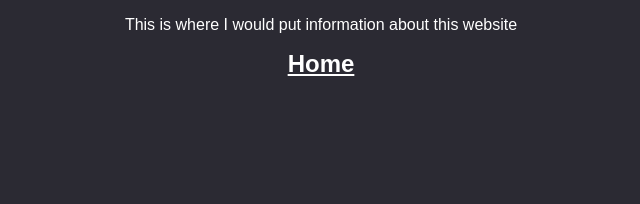
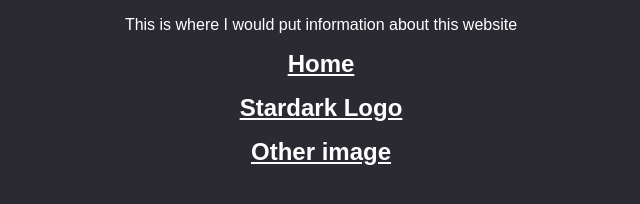
Before and after one commit to Starlight788/Starlight788.github.io, a plain HTML site: page about.html in a window 1280 px wide. Shown: the whole page, without its empty margins (319-959 px from the left). Drawn offline with Linux system fonts and the light colour scheme.

Commit message:
> Added a prank to the about page
added a download for a file called virus.jpg. it is not malicious

```diff
--- a/about.html
+++ b/about.html
@@ -37,5 +37,7 @@
   <body style="background-color: #2b2a33">
     <p>This is where I would put information about this website</p>
     <p><a href="/index.html">Home</a></p>
+    <p><a href="images/Starpink_Logo.png">Stardark Logo</a></p>
+    <p><a href="images/virus.jpg" download>Other image</a></p>
   </body>
 </html>
```
Also changed, not shown: images/virus.jpg (added).
